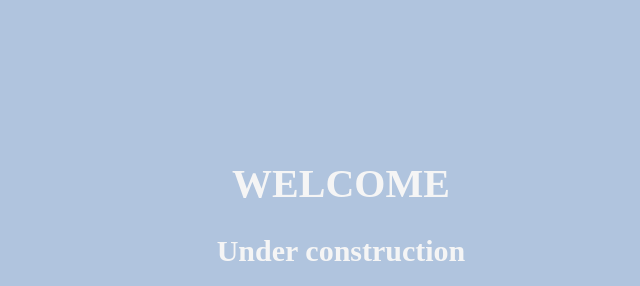
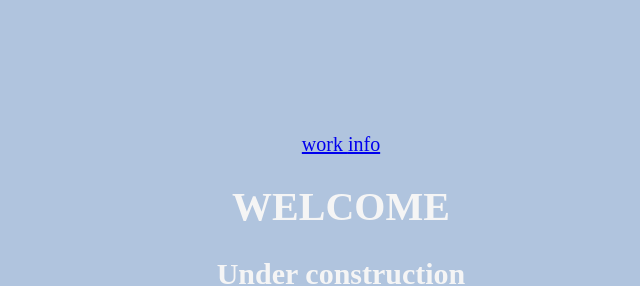
Before and after one commit to svanderspeeten/svanderspeeten.github.io, a plain HTML site: page index.html in a window 1280 px wide. Shown: the top 286 px of the page, without its empty margins (299-939 px from the left). Drawn offline with Linux system fonts and the light colour scheme.

Commit message:
Update index.html

```diff
--- a/index.html
+++ b/index.html
@@ -14,6 +14,14 @@
 </head>
 <body>
 
+    <nav>
+    <a href ="work.html">
+    work
+    </a>
+    <a href ="info.html">
+    info
+    </a>
+    </nav>
 <h1>WELCOME</h1>
 <h2>Under construction</h2>
 <p>
```
